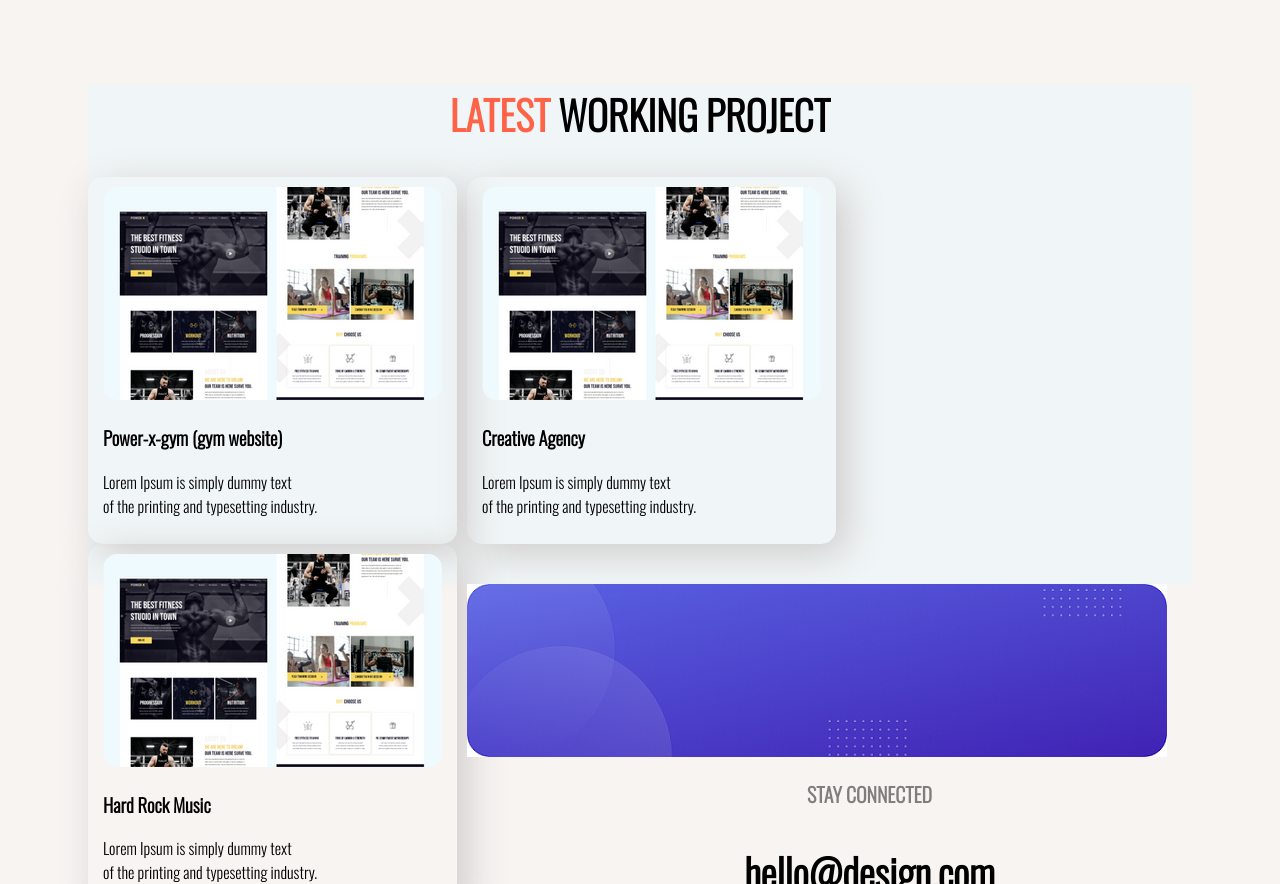
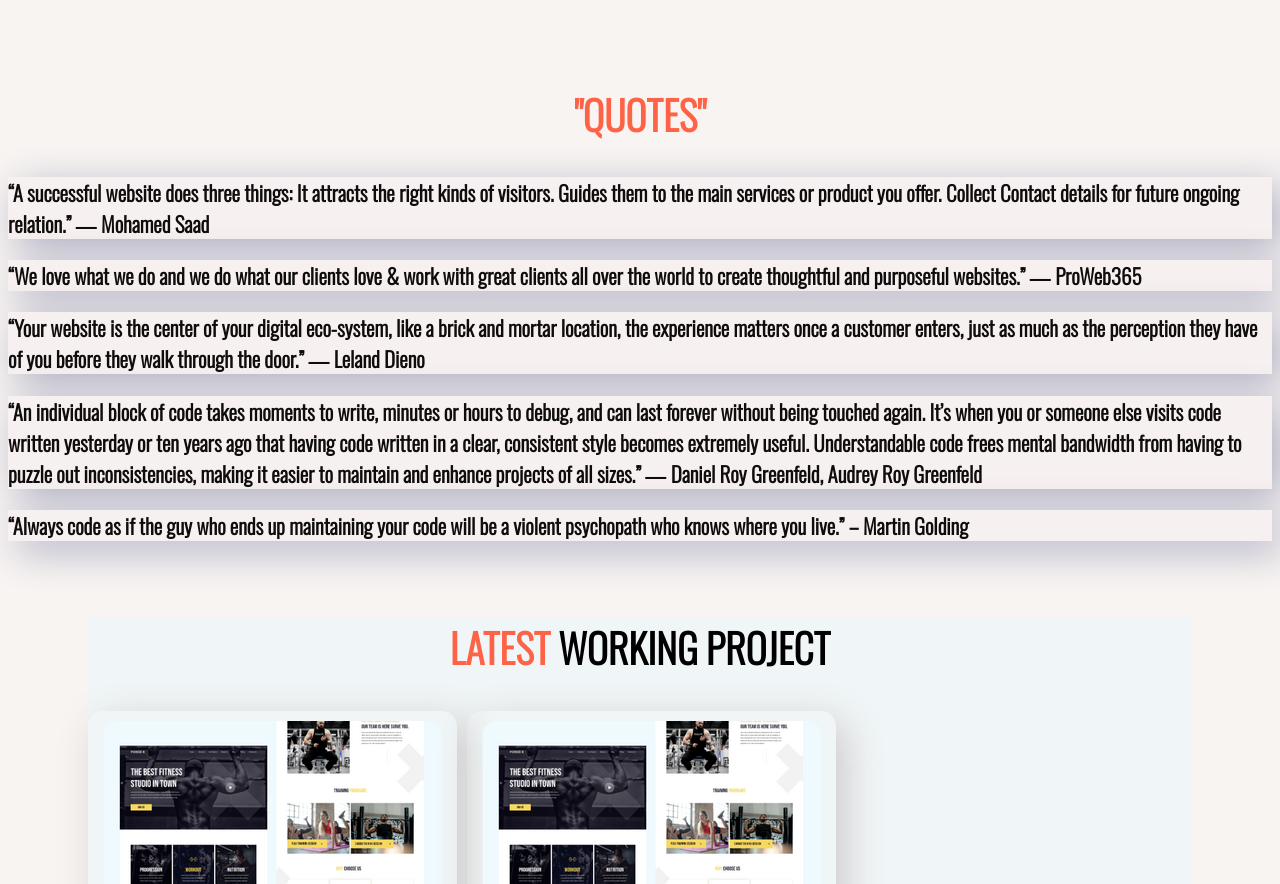
Before and after one commit to Forroukh/assaignment1, a plain HTML site: page index.html in a window 1280 px wide. Shown: the part 957-1841 px from the top of the page. Drawn offline with nearby package versions, Linux system fonts and the light colour scheme.

Commit message:
job done

```diff
--- a/index.html
+++ b/index.html
@@ -35,6 +35,24 @@
            <a href target="_blank" class="link-button" href="https://www.facebook.com/forroukhahmed.rakib.9">CONNECT ME </a>
     </div>
     </section>
+    <section class="quotes">
+        <h2 id="QUOTES">"QUOTES"</h2>
+        <div class="webquotes"> <h3>“A successful website does three things:
+            It attracts the right kinds of visitors.
+            Guides them to the main services or product you offer.
+            Collect Contact details for future ongoing relation.”
+            ― Mohamed Saad</h3> </div>
+        <div class=" webquotes"> <h3>“We love what we do and we do what our clients love & work with great clients all over the world to create thoughtful and purposeful websites.”
+            ― ProWeb365</h3> </div>
+        <div class=" webquotes"> <h3>“Your website is the center of your digital eco-system,  like a brick and mortar location, the experience matters once a customer enters,  just as much as the perception they have of you before they walk through the door.”
+            ― Leland Dieno</h3></div>
+            <div class=" webquotes"> <h3>“An individual block of code takes moments to write, minutes or hours to debug, and can last forever without being touched again. It’s when you or someone else visits code written yesterday or ten years ago that having code written in a clear, consistent style becomes extremely useful. Understandable code frees mental bandwidth from having to puzzle out inconsistencies, making it easier to maintain and enhance projects of all sizes.”
+                ― Daniel Roy Greenfeld, Audrey Roy Greenfeld</h3></div>
+                <div class=" webquotes"> <h3>“Always code as if the guy who ends up maintaining your code will be a violent psychopath who knows where you live.”
+                    – Martin Golding</h3> </div>
+
+
+    </section>
 
 <section class="last-section">
        <h2> <span class="latest">LATEST</span>  WORKING PROJECT </h2>
@@ -69,5 +87,8 @@
         <img src="photo/image 6.png" alt="">
 
     </section>
+    <footer>
+
+    </footer>
 </body>
 </html>
--- a/style.css
+++ b/style.css
@@ -15,6 +15,7 @@ h2{
     text-align: center;
 
 }
+
 .name-highlight {
     color: tomato;
     font-size: 40px;
@@ -101,8 +102,31 @@ section{
     color: rgb(129, 125, 125);
 }
 
+
+}
+
+.quotes{
+    background-color: blue;
+
+}
+
+.webquotes{
+    box-shadow: 10px 10px 40px rgb(173, 173, 192);
+
+    background-color: rgb(247, 240, 240);
+    font-size: 18px;
+    color: rgb(14, 12, 12);
+    font-weight: lighter;
+
+
+
+}
+
 .icons{
     margin-left: 44%;
-    margin-top: 0%;
+    margin-top: 0%;}
+    #QUOTES{
+        color: tomato;
+        font-weight: 900;
 
-}
+    }
```
